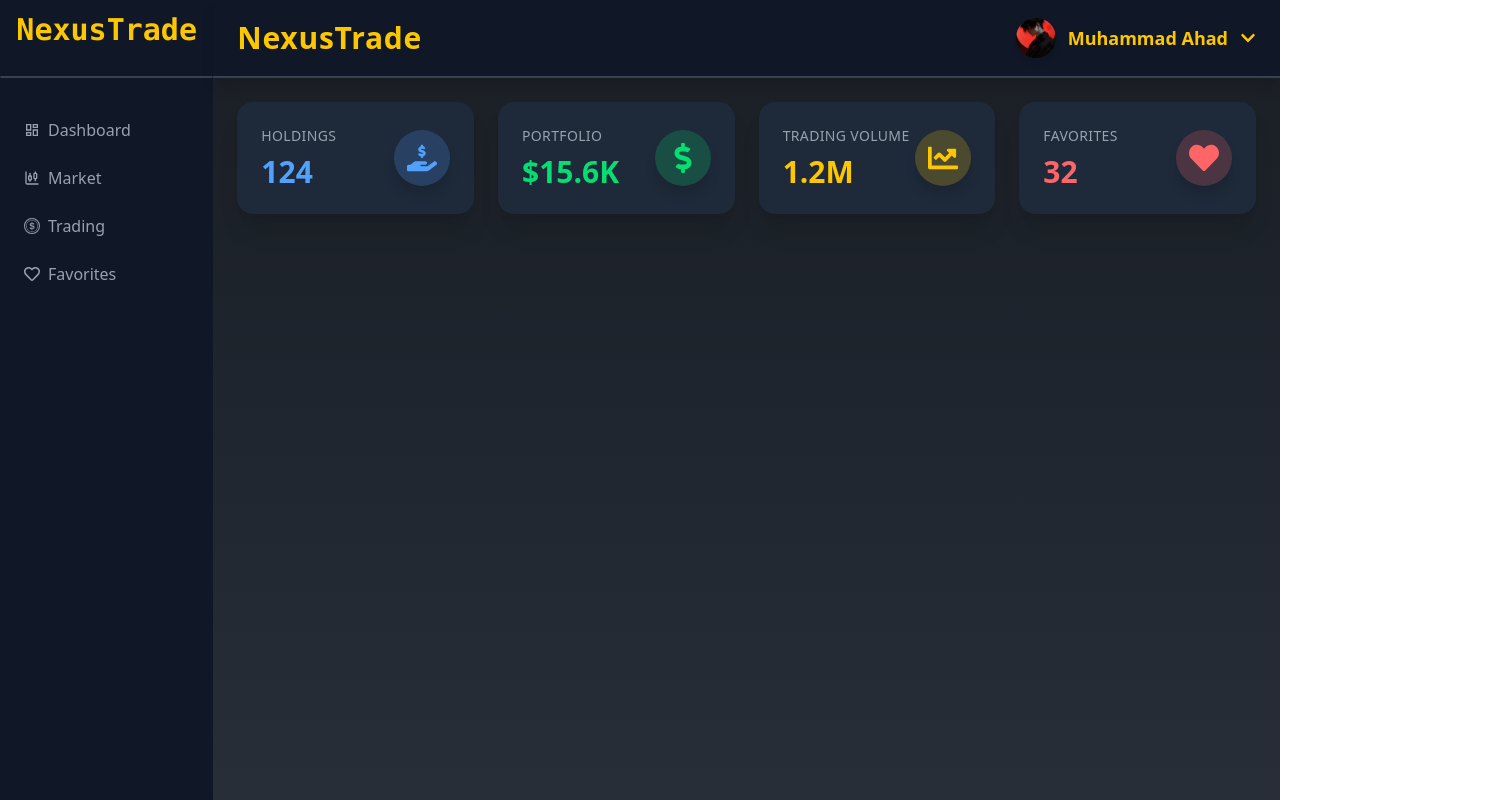
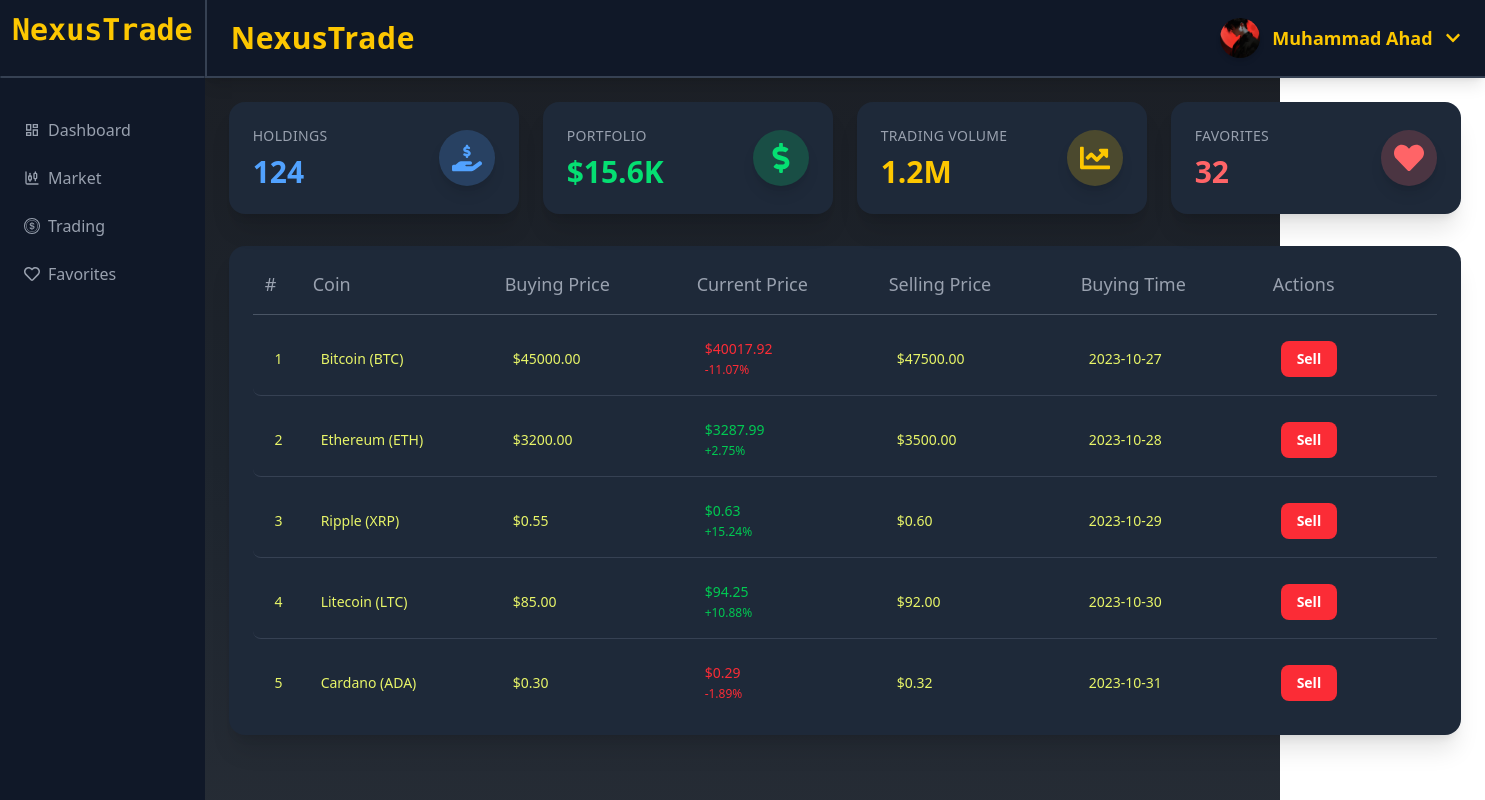
Before and after one commit to Coder-7-Glitch-returns/Nexustrade, a React (Vite) app: page /main in a window 1280 px wide. Shown: the top 800 px of the page, 1485 px wide, since content can reach past the window. Built offline with nearby package versions, Linux system fonts and the light colour scheme.

Commit message:
Dashboard done

```diff
--- a/package.json
+++ b/package.json
@@ -17,6 +17,7 @@
     "react-dom": "^19.1.1",
     "react-icons": "^5.5.0",
     "react-router-dom": "^7.8.1",
+    "recharts": "^3.1.2",
     "tailwindcss": "^4.1.12"
   },
   "devDependencies": {
--- a/src/App.css
+++ b/src/App.css
@@ -5,6 +5,10 @@ button {
 
 input,
 textarea {
+  outline: none !important;
+}
+
+* {
   outline: none !important;
 }
 
--- a/src/App.jsx
+++ b/src/App.jsx
@@ -1,5 +1,4 @@
-import React from "react";
-import "./App.css";
+import React, { useState } from "react";
 import { Outlet, RouterProvider, createBrowserRouter } from "react-router-dom";
 
 // Error Page
@@ -23,18 +22,19 @@ import Trading from "./pages/Main/Trading";
 import Favorites from "./pages/Main/Favorites";
 
 function App() {
-  // MainLayout
+  const [sidebarOpen, setSidebarOpen] = useState(true);
+
   const MainLayout = () => {
     return (
       <div
-        className="flex w-full"
+        className="flex w-full min-h-screen relative"
         style={{
           background: "linear-gradient(to bottom, #1B1E24, #1E252E, #282E37)",
         }}
       >
         <Sidebar />
         <div className="w-full">
-          <Header />
+          <Header setSidebarOpen={setSidebarOpen} />
           <main className="p-6">
             <Outlet />
           </main>
--- a/src/components/Main/Dashboard/Cards.jsx
+++ b/src/components/Main/Dashboard/Cards.jsx
@@ -1,6 +1,7 @@
 import React from "react";
 import { FaChartLine, FaDollarSign, FaHeart } from "react-icons/fa";
 import { FaHandHoldingDollar } from "react-icons/fa6";
+import { motion } from "framer-motion";
 
 function Cards() {
   const formatNumber = (num) => {
@@ -11,6 +12,18 @@ function Cards() {
       return (num / 1000).toFixed(1) + "K";
     }
     return num;
+  };
+
+  const cardVariants = {
+    hidden: { opacity: 0, y: 100 },
+    visible: (custom) => ({
+      opacity: 1,
+      y: 0,
+      transition: {
+        delay: custom * 0.2,
+        duration: 1,
+      },
+    }),
   };
 
   const dashboardStats = [
@@ -47,8 +60,12 @@ function Cards() {
   return (
     <div className="grid grid-cols-1 md:grid-cols-2 lg:grid-cols-4 gap-6">
       {dashboardStats.map((stat, i) => (
-        <div
+        <motion.div
           key={i}
+          variants={cardVariants}
+          initial="hidden"
+          animate="visible"
+          custom={i}
           className="bg-gray-800 rounded-2xl p-6 shadow-xl hover:shadow-2xl transition-all duration-300 transform hover:scale-[1.02]"
         >
           <div className="flex items-center justify-between">
@@ -76,7 +93,7 @@ function Cards() {
               {stat.icon}
             </div>
           </div>
-        </div>
+        </motion.div>
       ))}
     </div>
   );
--- /dev/null
+++ b/src/components/Main/Dashboard/Holdings.jsx
@@ -0,0 +1,207 @@
+import React, { useState, useEffect } from "react";
+import { motion } from "framer-motion";
+
+// Pop-up Modal Component
+const ActionModal = ({ isOpen, onClose, title, message, onConfirm }) => {
+  if (!isOpen) return null;
+
+  return (
+    <div className="fixed inset-0 bg-black/50 backdrop-blur flex items-center justify-center z-50 transition-opacity">
+      <div className="bg-gray-800 rounded-lg shadow-2xl p-6 w-96 max-w-sm transform scale-100 transition-transform duration-300">
+        <h2 className="text-xl font-bold mb-4 text-red-400">{title}</h2>
+        <p className="text-gray-300 mb-6">{message}</p>
+        <div className="flex justify-end gap-3">
+          <button
+            onClick={onClose}
+            className="bg-gray-600 text-gray-100 font-semibold px-4 py-2 rounded-md hover:bg-gray-500 transition-colors"
+          >
+            Cancel
+          </button>
+          <button
+            onClick={onConfirm}
+            className="bg-red-500 text-white font-bold px-4 py-2 rounded-md hover:bg-red-600 transition-colors"
+          >
+            Confirm
+          </button>
+        </div>
+      </div>
+    </div>
+  );
+};
+
+function Holdings() {
+  const [isModalOpen, setIsModalOpen] = useState(false);
+  const [modalContent, setModalContent] = useState({
+    title: "",
+    message: "",
+  });
+  const [holdings, setHoldings] = useState([
+    {
+      id: 1,
+      coin: "Bitcoin (BTC)",
+      buyingPrice: 45000.0,
+      currentPrice: 47500.0,
+      sellingPrice: 47500.0,
+      buyingTime: "2023-10-27",
+    },
+    {
+      id: 2,
+      coin: "Ethereum (ETH)",
+      buyingPrice: 3200.0,
+      currentPrice: 3500.0,
+      sellingPrice: 3500.0,
+      buyingTime: "2023-10-28",
+    },
+    {
+      id: 3,
+      coin: "Ripple (XRP)",
+      buyingPrice: 0.55,
+      currentPrice: 0.6,
+      sellingPrice: 0.6,
+      buyingTime: "2023-10-29",
+    },
+    {
+      id: 4,
+      coin: "Litecoin (LTC)",
+      buyingPrice: 85.0,
+      currentPrice: 92.0,
+      sellingPrice: 92.0,
+      buyingTime: "2023-10-30",
+    },
+    {
+      id: 5,
+      coin: "Cardano (ADA)",
+      buyingPrice: 0.3,
+      currentPrice: 0.32,
+      sellingPrice: 0.32,
+      buyingTime: "2023-10-31",
+    },
+  ]);
+  const [selectedHoldingId, setSelectedHoldingId] = useState(null);
+
+  // MOCK function to simulate fetching real-time data
+  const fetchRealTimePrices = () => {
+    // In a real application, you would replace this with an API call
+    const newPrices = {
+      1: Math.random() * (50000 - 40000) + 40000,
+      2: Math.random() * (4000 - 3000) + 3000,
+      3: Math.random() * (0.7 - 0.5) + 0.5,
+      4: Math.random() * (100 - 80) + 80,
+      5: Math.random() * (0.4 - 0.2) + 0.2,
+    };
+
+    setHoldings((prevHoldings) =>
+      prevHoldings.map((holding) => ({
+        ...holding,
+        currentPrice: newPrices[holding.id] || holding.currentPrice,
+      }))
+    );
+  };
+
+  // Use useEffect to fetch data on component mount and every 5 seconds
+  useEffect(() => {
+    fetchRealTimePrices(); // Initial fetch
+
+    const intervalId = setInterval(fetchRealTimePrices, 5000); // Fetch every 5 seconds
+
+    return () => clearInterval(intervalId); // Cleanup on component unmount
+  }, []);
+
+  const openModal = (holding) => {
+    setSelectedHoldingId(holding.id);
+    setModalContent({
+      title: `Sell ${holding.coin}`,
+      message: `Are you sure you want to sell your ${holding.coin} holding? This action cannot be undone.`,
+    });
+    setIsModalOpen(true);
+  };
+
+  const handleSellConfirm = () => {
+    console.log(`Confirmed sell of holding with ID: ${selectedHoldingId}`);
+    setHoldings(holdings.filter((holding) => holding.id !== selectedHoldingId));
+    setIsModalOpen(false);
+  };
+
+  return (
+    <motion.div
+      className="bg-gray-800 rounded-2xl p-6 shadow-xl hover:shadow-2xl transition-shadow duration-300"
+      initial={{ opacity: 0, y: 100 }}
+      animate={{ opacity: 1, y: 0 }}
+      transition={{ duration: 1, delay: 1.9 }}
+    >
+      <div className="overflow-x-auto">
+        <div className="min-w-max">
+          <div className="flex text-gray-400 text-lg border-b border-gray-600 pb-4">
+            <div className="w-12 text-center pr-3">#</div>
+            <div className="w-48 px-3">Coin</div>
+            <div className="w-48 px-3">Buying Price</div>
+            <div className="w-48 px-3">Current Price</div>
+            <div className="w-48 px-3">Selling Price</div>
+            <div className="w-48 px-3">Buying Time</div>
+            <div className="w-48 px-3">Actions</div>
+          </div>
+
+          <div className="space-y-4 pt-4">
+            {holdings.map((holding, index) => {
+              const priceDifference =
+                holding.currentPrice - holding.buyingPrice;
+              const priceColor =
+                priceDifference >= 0 ? "text-green-500" : "text-red-500";
+              const sign = priceDifference >= 0 ? "+" : "-";
+              const percentageChange = Math.abs(
+                (priceDifference / holding.buyingPrice) * 100
+              ).toFixed(2);
+
+              return (
+                <div
+                  key={holding.id}
+                  className={`flex items-center text-sm font-medium transition-colors hover:bg-gray-700 p-2 rounded-lg ${
+                    index < holdings.length - 1
+                      ? "border-b border-gray-700 pb-4"
+                      : ""
+                  }`}
+                >
+                  <div className="w-12 text-center pr-3 text-[#E8F568]">
+                    {holding.id}
+                  </div>
+                  <div className="w-48 px-3 text-[#E8F568]">{holding.coin}</div>
+                  <div className="w-48 px-3 text-[#E8F568]">
+                    ${holding.buyingPrice.toFixed(2)}
+                  </div>
+                  <div className={`w-48 px-3 ${priceColor}`}>
+                    ${holding.currentPrice.toFixed(2)}
+                    <br />
+                    <span className="text-xs font-normal">{`${sign}${percentageChange}%`}</span>
+                  </div>
+                  <div className="w-48 px-3 text-[#E8F568]">
+                    ${holding.sellingPrice.toFixed(2)}
+                  </div>
+                  <div className="w-48 px-3 text-[#E8F568]">
+                    {holding.buyingTime}
+                  </div>
+                  <div className="w-48 px-3">
+                    <button
+                      onClick={() => openModal(holding)}
+                      className="bg-red-500 text-white font-bold px-4 py-2 rounded-lg hover:bg-red-600 transition-colors"
+                    >
+                      Sell
+                    </button>
+                  </div>
+                </div>
+              );
+            })}
+          </div>
+        </div>
+      </div>
+      <ActionModal
+        isOpen={isModalOpen}
+        onClose={() => setIsModalOpen(false)}
+        title={modalContent.title}
+        message={modalContent.message}
+        onConfirm={handleSellConfirm}
+      />
+    </motion.div>
+  );
+}
+
+export default Holdings;
--- a/src/components/Main/Header/Header.jsx
+++ b/src/components/Main/Header/Header.jsx
@@ -1,19 +1,20 @@
 import React, { useState } from "react";
 import { FaChevronDown, FaUserCircle } from "react-icons/fa";
 import { IoSettingsOutline } from "react-icons/io5";
-import { FiLogOut } from "react-icons/fi";
+import { FiLogOut, FiMenu } from "react-icons/fi";
 import { Link } from "react-router-dom";
 
-function Header() {
+function Header({ setSidebarOpen }) {
   const [profileToggle, setProfileToggle] = useState(false);
   const UID = 1;
   const [profile, setProfile] = useState({
     name: "Muhammad Ahad",
     avatar: `/assets/user_image_${UID}.jpg`,
+    status: "1",
   });
 
   return (
-    <header className="bg-gray-900 shadow-lg w-full px-6 py-4 h-[77.5px] flex items-center justify-between border-b-2 border-gray-700">
+    <header className="bg-gray-900 shadow-lg w-full px-6 py-4 h-[77.5px] flex items-center justify-between border-b-2 border-l-2 border-gray-700">
       {/* Logo */}
       <div className="flex items-center gap-4">
         <h1 className="text-3xl font-extrabold text-yellow-400 font-sans tracking-wide">
@@ -42,21 +43,38 @@ function Header() {
 
         {/* Dropdown Icon */}
         <FaChevronDown
-          className={`text-yellow-400 transition-all duration-300 ${
+          className={`text-yellow-400 transition-all duration-300 hidden sm:block ${
             profileToggle ? "rotate-180" : "rotate-0"
           }`}
         />
 
         {/* Dropdown Toggle */}
         {profileToggle && (
-          <div
-            className={`absolute bg-gray-800 top-[60px] right-0 w-52 p-2 rounded-xl shadow-2xl transition-all duration-300 transform origin-top`}
-            style={{
-              transform: profileToggle ? "scaleY(1)" : "scaleY(0)",
-              opacity: profileToggle ? 1 : 0,
-            }}
-          >
-            <ul className="space-y-1">
+          <div className="absolute bg-gray-800 top-[60px] right-0 w-full z-10 py-2 rounded-xl shadow-2xl transition-all duration-300 transform origin-top">
+            {/* Name and Status */}
+            <div className="px-2">
+              <h1 className="text-yellow-400 text-lg font-semibold">
+                {profile.name}
+              </h1>
+              <div className="flex items-center gap-1">
+                <div
+                  className={`w-2 h-2 rounded-full ${
+                    profile.status === "1" ? "bg-green-500" : "bg-gray-400"
+                  }`}
+                ></div>
+                <h1
+                  className={`${
+                    profile.status === "1" ? "text-green-500" : "text-gray-400"
+                  }`}
+                >
+                  {profile.status === "1" ? "Online" : "Offline"}
+                </h1>
+              </div>
+            </div>
+            <hr className="border border-gray-300 my-3" />
+
+            {/* Links */}
+            <ul className="space-y-1 px-2">
               <Link to="/main/profile">
                 <li className="text-gray-300 flex items-center gap-3 hover:bg-yellow-400/20 hover:text-yellow-400 transition-colors p-3 rounded-lg">
                   <FaUserCircle className="text-xl" />
--- a/src/components/Main/Sidebar/Sidebar.jsx
+++ b/src/components/Main/Sidebar/Sidebar.jsx
@@ -1,46 +1,49 @@
 import React from "react";
-import { NavLink } from "react-router-dom";
-import { FaEye, FaRegHeart } from "react-icons/fa";
+import { Link } from "react-router-dom";
+import { FaRegHeart } from "react-icons/fa";
 import { LuChartCandlestick } from "react-icons/lu";
 import { MdOutlineDashboard } from "react-icons/md";
 import { BsCoin } from "react-icons/bs";
+import { FiX } from "react-icons/fi";
 
 function Sidebar() {
   return (
-    <div className="w-64 min-h-screen bg-gray-900 py-3">
-      {/* Logo */}
-      <div className="px-3 text-center">
+    <div className="fixed top-0 left-0 md:relative md:translate-x-0 w-64 bg-gray-900 min-h-screen py-3 z-50 transform transition-transform duration-300">
+      <div className="flex justify-between items-center px-3">
+        {/* Logo */}
         <h1 className="text-3xl font-bold text-yellow-400 font-mono">
           NexusTrade
         </h1>
+        {/* Close button for mobile */}
+        <FiX className="text-gray-400 hover:text-yellow-400 cursor-pointer text-2xl md:hidden" />
       </div>
       <hr className="my-7 rounded-full border border-gray-700" />
-      {/* NavLinks */}
+      {/* Links */}
       <ul className="px-3">
-        <NavLink
+        <Link
           to="/main/"
           className="p-3 rounded-lg flex items-center gap-2 transition-colors hover:bg-yellow-400/30 hover:text-yellow-400 text-gray-400"
         >
           <MdOutlineDashboard /> Dashboard
-        </NavLink>
-        <NavLink
+        </Link>
+        <Link
           to="/main/market"
           className="p-3 rounded-lg flex items-center gap-2 transition-colors hover:bg-yellow-400/30 hover:text-yellow-400 text-gray-400"
         >
           <LuChartCandlestick /> Market
-        </NavLink>
-        <NavLink
+        </Link>
+        <Link
           to="/main/trading"
           className="p-3 rounded-lg flex items-center gap-2 transition-colors hover:bg-yellow-400/30 hover:text-yellow-400 text-gray-400"
         >
           <BsCoin /> Trading
-        </NavLink>
-        <NavLink
+        </Link>
+        <Link
           to="/main/favorites"
           className="p-3 rounded-lg flex items-center gap-2 transition-colors hover:bg-yellow-400/30 hover:text-yellow-400 text-gray-400"
         >
           <FaRegHeart /> Favorites
-        </NavLink>
+        </Link>
       </ul>
     </div>
   );
--- a/src/pages/Main/Dashboard.jsx
+++ b/src/pages/Main/Dashboard.jsx
@@ -1,10 +1,12 @@
 import React from "react";
 import Cards from "../../components/Main/Dashboard/Cards";
+import Holdings from "../../components/Main/Dashboard/Holdings";
 
 function Dashboard() {
   return (
-    <div>
+    <div className="space-y-8 min-h-screen">
       <Cards />
+      <Holdings />
     </div>
   );
 }
```
Also changed, not shown: 1 other file (tests, documents, lock files or other folders).
